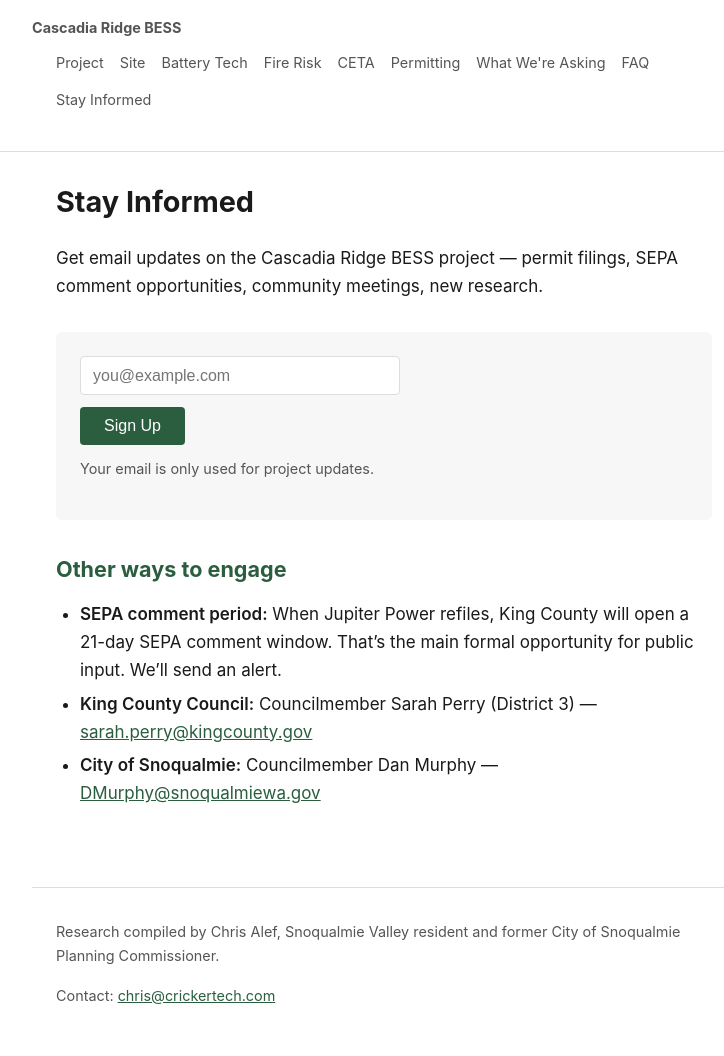
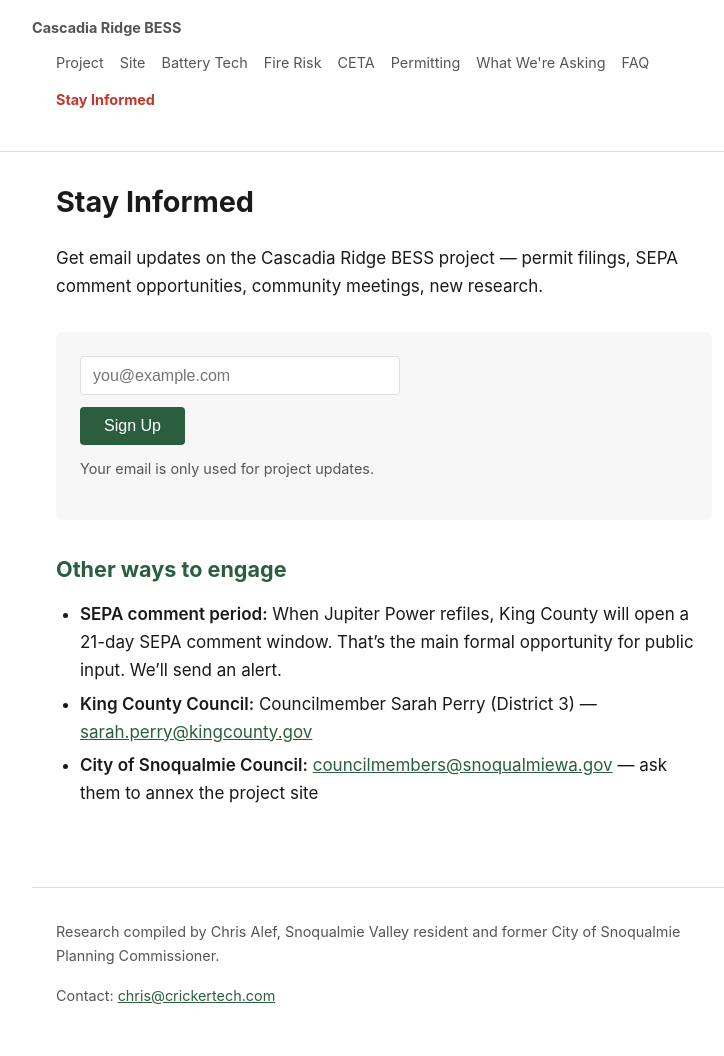
Before and after one commit to calef/cascadia-ridge-bess, a Jekyll site: the page built from _pages/subscribe.md, in a window 1280 px wide. Shown: the whole page, without its empty margins (256-980 px from the left). Built offline with Jekyll 4.4.1, drawn with Linux system fonts in a browser that asks for light colours.

Commit message:
Deploy site 2026-03-17-130624

```diff
--- a/_layouts/default.html
+++ b/_layouts/default.html
@@ -19,7 +19,7 @@
         <li><a href="{{ '/permitting' | relative_url }}">Permitting</a></li>
         <li><a href="{{ '/what-we-are-asking' | relative_url }}">What We're Asking</a></li>
         <li><a href="{{ '/faq' | relative_url }}">FAQ</a></li>
-        <li><a href="{{ '/subscribe' | relative_url }}">Stay Informed</a></li>
+        <li><a href="{{ '/subscribe' | relative_url }}" class="nav-cta">Stay Informed</a></li>
       </ul>
     </nav>
   </header>
--- a/_pages/subscribe.md
+++ b/_pages/subscribe.md
@@ -20,4 +20,4 @@ Get email updates on the Cascadia Ridge BESS project — permit filings, SEPA co
 
 - **SEPA comment period:** When Jupiter Power refiles, King County will open a 21-day SEPA comment window. That's the main formal opportunity for public input. We'll send an alert.
 - **King County Council:** Councilmember Sarah Perry (District 3) — [sarah.perry@kingcounty.gov](mailto:sarah.perry@kingcounty.gov)
-- **City of Snoqualmie:** Councilmember Dan Murphy — [DMurphy@snoqualmiewa.gov](mailto:DMurphy@snoqualmiewa.gov)
+- **City of Snoqualmie Council:** [councilmembers@snoqualmiewa.gov](mailto:councilmembers@snoqualmiewa.gov) — ask them to annex the project site
--- a/assets/css/style.css
+++ b/assets/css/style.css
@@ -53,6 +53,11 @@ body {
 
 .site-header a:hover {
   color: var(--accent);
+}
+
+.site-header a.nav-cta {
+  color: #c0392b;
+  font-weight: 700;
 }
 
 /* Main content */
```
Also changed, not shown: _pages/faq.md (+12 -6 lines), _pages/project.md (+1 -1 lines), _pages/site-and-environment.md (+1 -1 lines).
